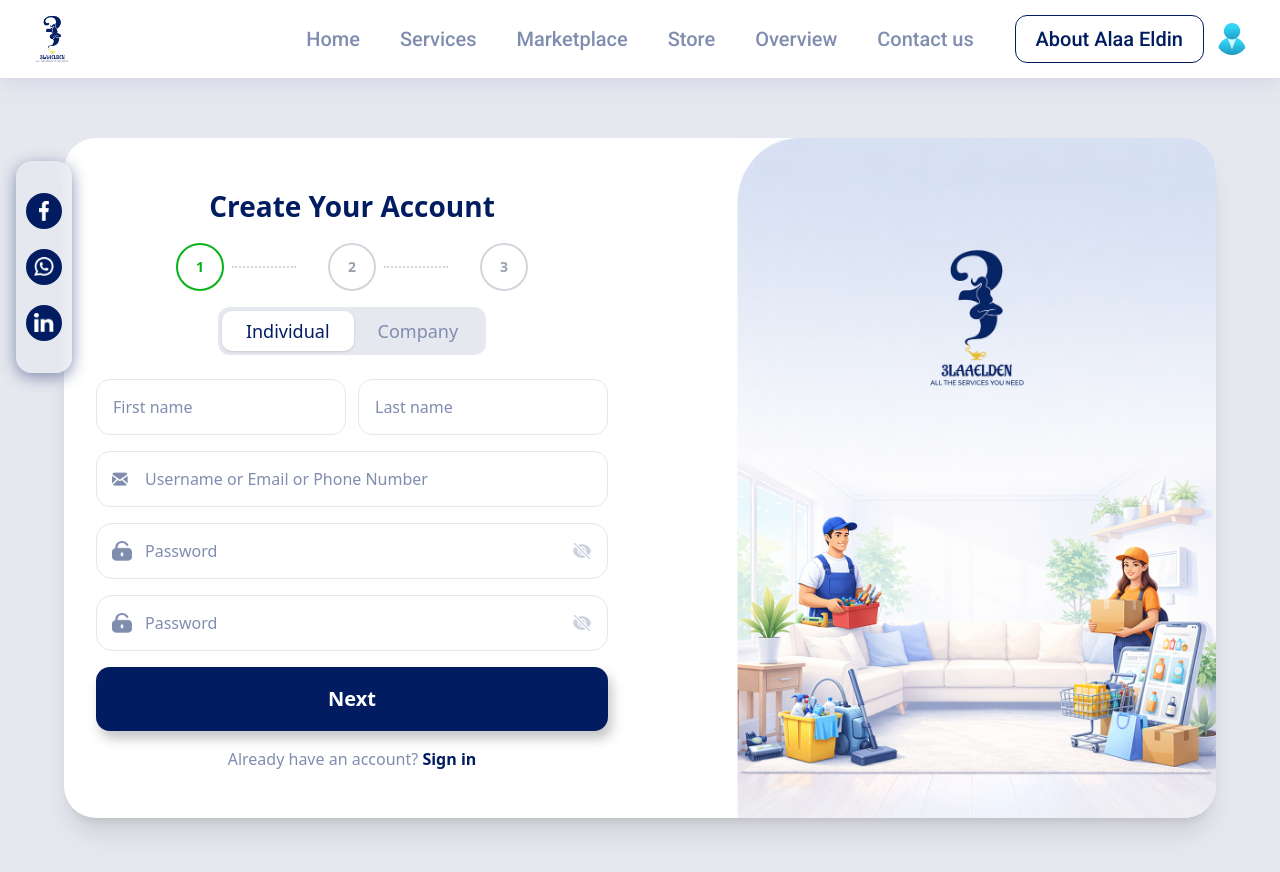
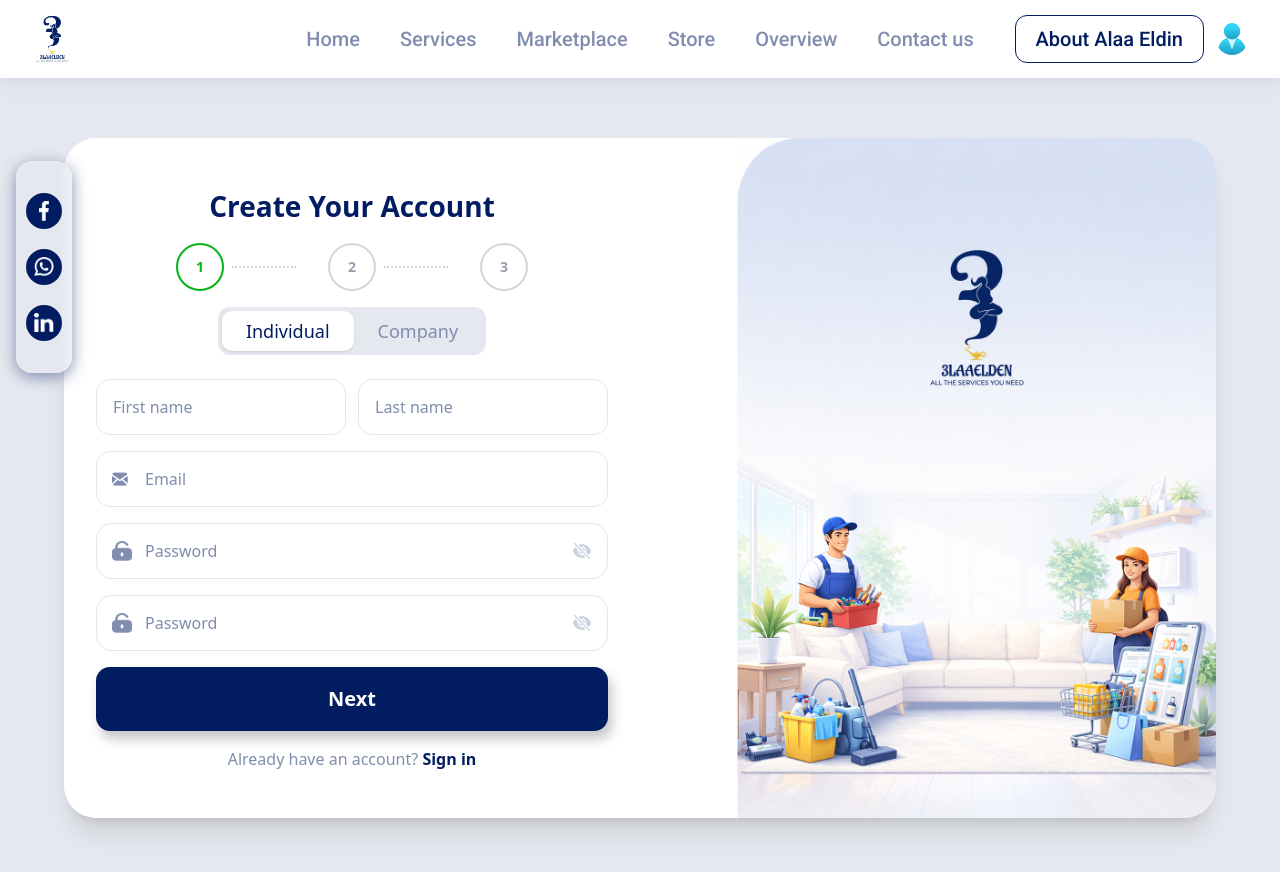
Before and after one commit to yassersalem74/ALAA-ELDIEN, a React (Vite) app: page /signup in a window 1280 px wide. Shown: the top 872 px of the page. Built offline with nearby package versions, Linux system fonts and the light colour scheme.

Commit message:
handle first step ui with errors state

```diff
--- a/src/components/auth/forms/signup-individual/StepOneInfo.jsx
+++ b/src/components/auth/forms/signup-individual/StepOneInfo.jsx
@@ -3,9 +3,19 @@ import PasswordToggle from "../../../common/PasswordToggle";
 import emailIcon from "../../../../assets/images/auth/email.png";
 
 export default function StepOneInfo({ onNext, navigate }) {
-  const { register, handleSubmit } = useForm();
+  const {
+    register,
+    handleSubmit,
+    watch,
+    formState: { errors },
+  } = useForm({
+    mode: "onChange",
+  });
+
+  const password = watch("password");
 
   const onSubmit = (data) => {
+    console.log("STEP 1 DATA ✅", data);
     onNext(data);
   };
 
@@ -14,46 +24,125 @@ export default function StepOneInfo({ onNext, navigate }) {
 
       {/* Names */}
       <div className="flex gap-3">
+        <div className="w-1/2">
           <input
             placeholder="First name"
-          {...register("firstName")}
-          className="w-1/2 h-12 sm:h-14 rounded-[14px]
-           px-4  text-[12px] sm:text-[16px]
+            {...register("firstName", {
+              required: "First name is required",
+            })}
+            className={`w-full h-12 sm:h-14 rounded-[14px]
+            px-4 text-[12px] sm:text-[16px]
             placeholder:text-[#808DAF] text-[#011C60]
-          border border-gray-200 focus:border-[#011C60] outline-none"
+            border ${
+              errors.firstName
+                ? "border-red-500 focus:border-red-500"
+                : "border-gray-200 focus:border-[#011C60]"
+            }
+            outline-none`}
           />
+          {errors.firstName && (
+            <span className="text-red-500 text-xs">
+              {errors.firstName.message}
+            </span>
+          )}
+        </div>
 
+        <div className="w-1/2">
           <input
             placeholder="Last name"
-          {...register("lastName")}
-          className="w-1/2 h-12 sm:h-14 rounded-[14px]
+            {...register("lastName", {
+              required: "Last name is required",
+            })}
+            className={`w-full h-12 sm:h-14 rounded-[14px]
             px-4 text-[12px] sm:text-[16px]
             placeholder:text-[#808DAF] text-[#011C60]
-          border border-gray-200 focus:border-[#011C60] outline-none"
+            border ${
+              errors.lastName
+                ? "border-red-500 focus:border-red-500"
+                : "border-gray-200 focus:border-[#011C60]"
+            }
+            outline-none`}
           />
+          {errors.lastName && (
+            <span className="text-red-500 text-xs">
+              {errors.lastName.message}
+            </span>
+          )}
+        </div>
       </div>
 
-      {/* Identifier */}
+      {/* Email */}
       <div className="relative">
         <input
-          placeholder="Username or Email or Phone Number"
-          {...register("identifier")}
-          className="w-full h-12 sm:h-14 rounded-[14px] px-12
+          placeholder="Email"
+          {...register("email", {
+            required: "Email is required",
+            pattern: {
+              value: /^\S+@\S+\.\S+$/,
+              message: "Invalid email format",
+            },
+          })}
+          className={`w-full h-12 sm:h-14 rounded-[14px] px-12
           text-[12px] sm:text-[16px]
           placeholder:text-[#808DAF] text-[#011C60]
-          border border-gray-200 focus:border-[#011C60] outline-none"
+          border ${
+            errors.email
+              ? "border-red-500 focus:border-red-500"
+              : "border-gray-200 focus:border-[#011C60]"
+          }
+          outline-none`}
         />
         <img
           src={emailIcon}
           className="w-4 absolute left-4 top-1/2 -translate-y-1/2"
         />
+
+        {errors.email && (
+          <span className="text-red-500 text-xs">
+            {errors.email.message}
+          </span>
+        )}
       </div>
 
       {/* Password */}
-      <PasswordToggle register={register} name="password"  className="w-12"/>
+      <div>
+        <PasswordToggle
+          register={register}
+          name="password"
+          validation={{
+            required: "Password is required",
+            minLength: {
+              value: 6,
+              message: "Min 6 characters",
+            },
+          }}
+          error={errors.password}
+        />
+        {errors.password && (
+          <span className="text-red-500 text-xs">
+            {errors.password.message}
+          </span>
+        )}
+      </div>
 
-      {/* Confirm */}
-      <PasswordToggle register={register} name="confirmPassword" className="w-12" />
+      {/* Confirm Password */}
+      <div>
+        <PasswordToggle
+          register={register}
+          name="confirmPassword"
+          validation={{
+            required: "Confirm password is required",
+            validate: (value) =>
+              value === password || "Passwords do not match",
+          }}
+          error={errors.confirmPassword}
+        />
+        {errors.confirmPassword && (
+          <span className="text-red-500 text-xs">
+            {errors.confirmPassword.message}
+          </span>
+        )}
+      </div>
 
       {/* Button */}
       <button
@@ -77,8 +166,7 @@ export default function StepOneInfo({ onNext, navigate }) {
         Already have an account?{" "}
         <span
           onClick={() => navigate("/login")}
-          className="text-[#011C60] font-semibold cursor-pointer
-          hover:underline"
+          className="text-[#011C60] font-semibold cursor-pointer hover:underline"
         >
           Sign in
         </span>
```
Lines whose indentation alone changed are shown as unchanged.
